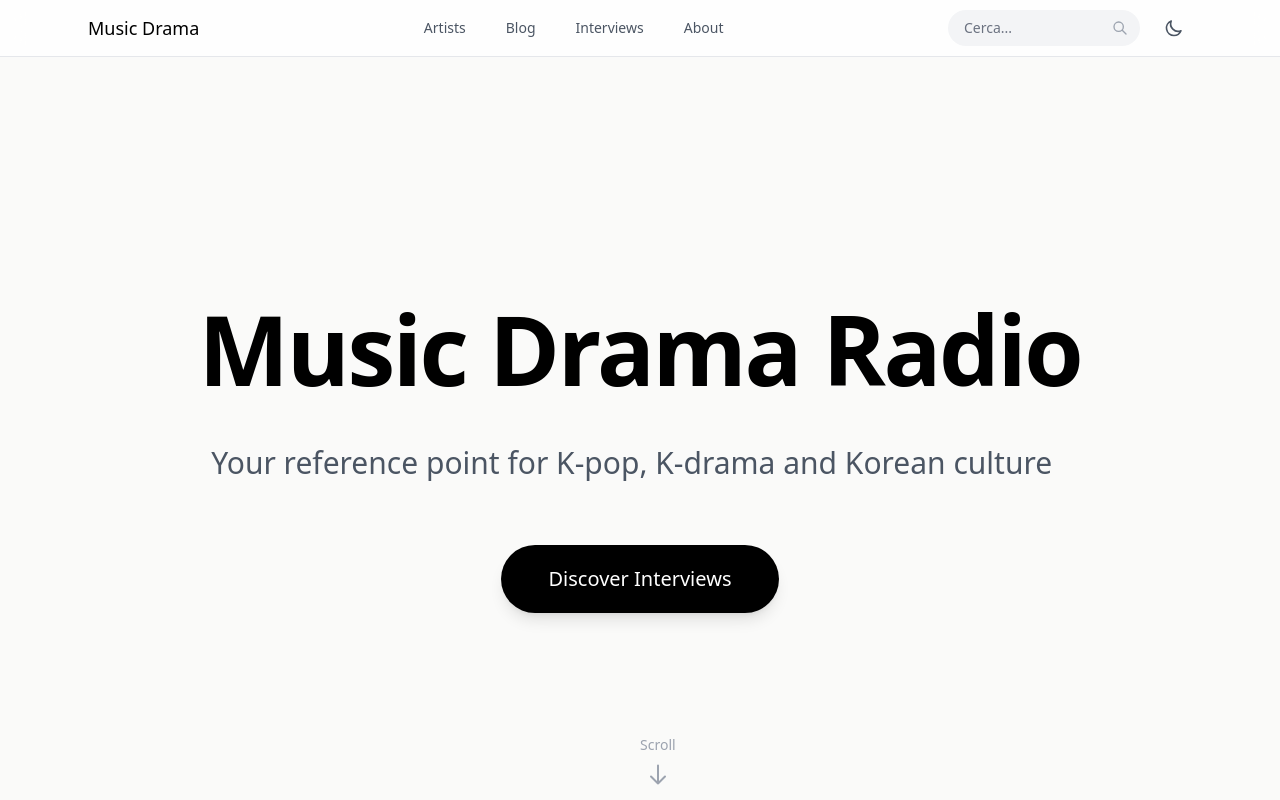
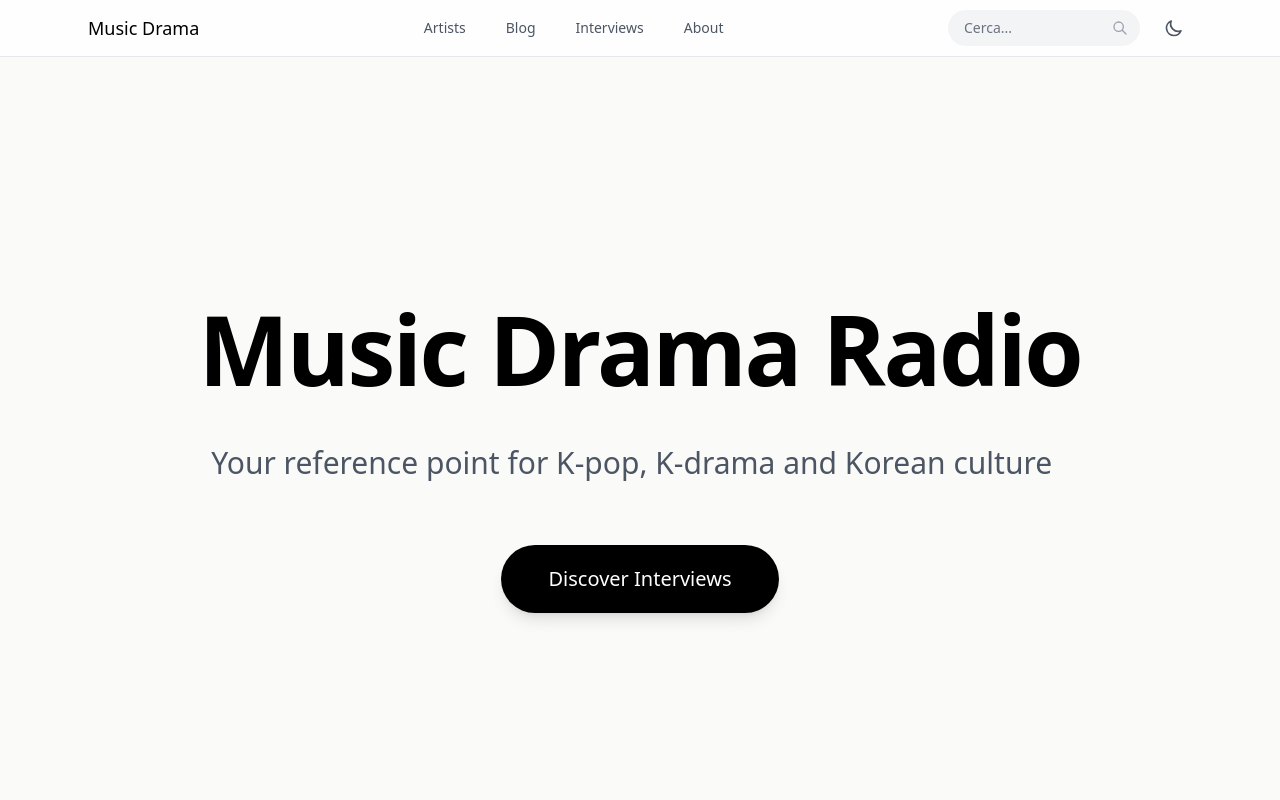
Before and after one commit to MiniMuuu2-0/MusicDramaRadio-Website, a React (Vite) app: page /#/ in a window 1280 px wide. Shown: the top 800 px of the page. Built offline with nearby package versions, Linux system fonts and the light colour scheme; the HTML template or start-up script is replaced by a standard one.

Commit message:
Remove ScrollIndicator component

```diff
--- a/src/components/ScrollIndicator.jsx
+++ /dev/null
@@ -1,24 +0,0 @@
-function ScrollIndicator() {
-  return (
-    <div className="absolute bottom-16 left-1/2 transform -translate-x-1/2 animate-bounce z-10">
-      <div className="flex flex-col items-center">
-        <span className="text-gray-400 dark:text-gray-500 text-sm mb-2">Scroll</span>
-        <svg
-          className="w-6 h-6 text-gray-400 dark:text-gray-500"
-          fill="none"
-          stroke="currentColor"
-          viewBox="0 0 24 24"
-        >
-          <path
-            strokeLinecap="round"
-            strokeLinejoin="round"
-            strokeWidth={2}
-            d="M19 14l-7 7m0 0l-7-7m7 7V3"
-          />
-        </svg>
-      </div>
-    </div>
-  )
-}
-
-export default ScrollIndicator
--- a/src/pages/Home.jsx
+++ b/src/pages/Home.jsx
@@ -1,7 +1,6 @@
 import { Link } from 'react-router-dom'
 import { useState, useEffect } from 'react'
 import TypewriterText from '../components/TypewriterText'
-import ScrollIndicator from '../components/ScrollIndicator'
 
 function Home() {
   const [cardsVisible, setCardsVisible] = useState(false)
@@ -47,7 +46,6 @@ function Home() {
             Discover Interviews
           </Link>
         </div>
-        <ScrollIndicator />
       </section>
 
       {/* Sezioni Principali - Spotify Style */}
```
